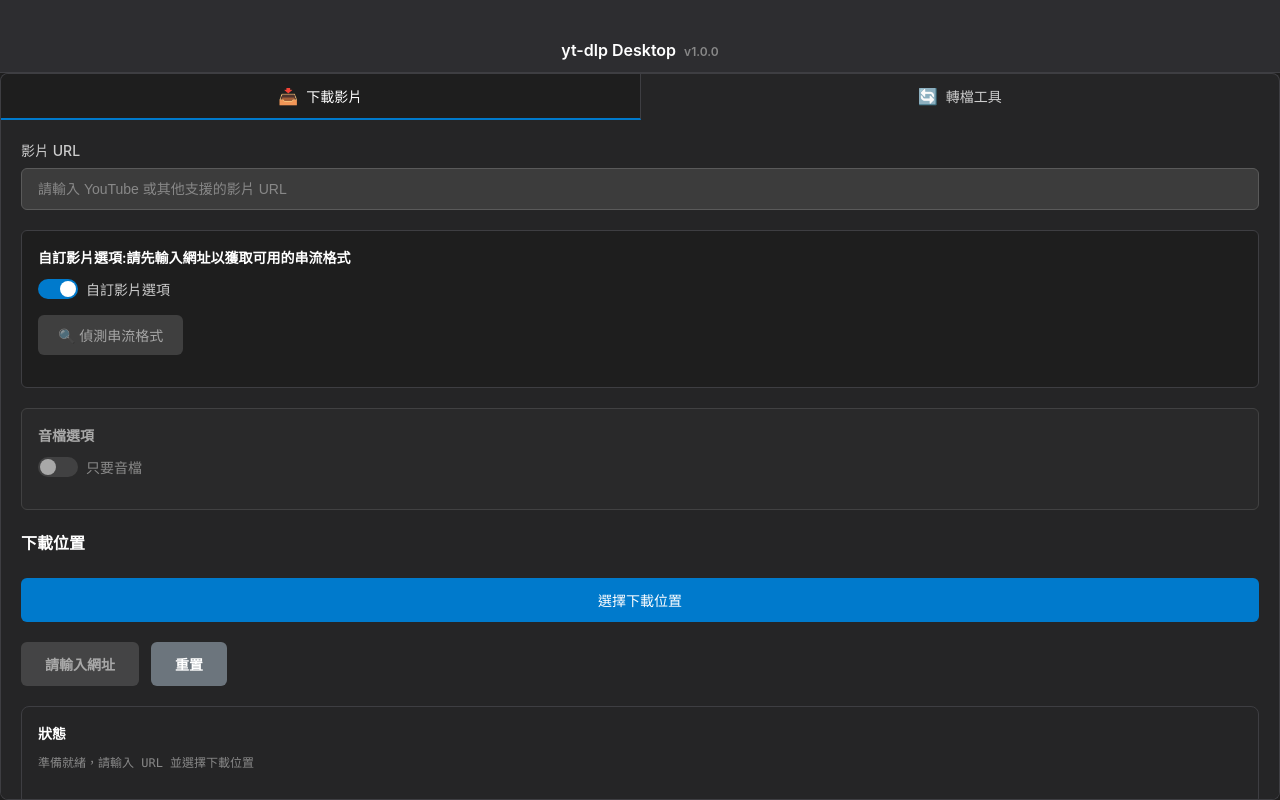
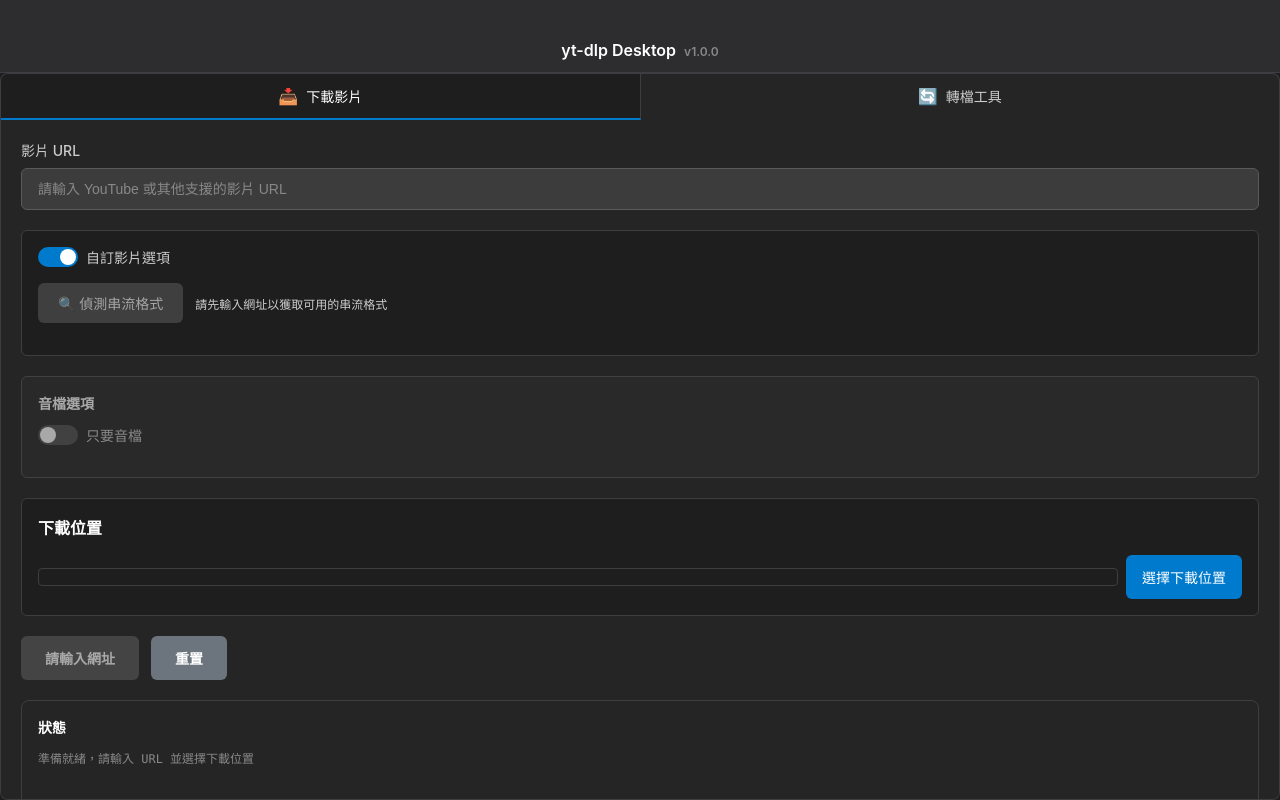
Before and after one commit to harryuan65/yt-dlp-tool, a React (Create React App) app: page / in a window 1280 px wide. Built offline with nearby package versions, Linux system fonts and the light colour scheme.

Commit message:
fix: fix audio only selection

```diff
--- a/public/electron.js
+++ b/public/electron.js
@@ -194,7 +194,6 @@ ipcMain.handle(
 
         ytdlp.stdout.on("data", (data) => {
           output += data.toString();
-          // 發送進度更新到渲染進程
           mainWindow.webContents.send("download-progress", data.toString());
         });
 
--- a/src/components/DownloadTab/DownloadTab.interface.ts
+++ b/src/components/DownloadTab/DownloadTab.interface.ts
@@ -3,6 +3,7 @@ export interface DownloadOptions {
   enableAudio: boolean;
   videoFormat: string;
   audioFormat: string;
+  audioOnly: boolean;
   audioOutputFormat: string;
 }
 
--- a/src/components/DownloadTab/DownloadTab.tsx
+++ b/src/components/DownloadTab/DownloadTab.tsx
@@ -33,6 +33,12 @@ const DownloadPathSection = styled.div`
   gap: 8px;
 `;
 
+const PathRow = styled.div`
+  display: flex;
+  gap: 8px;
+  align-items: center;
+`;
+
 const PathButton = styled.button`
   padding: 12px 16px;
   background-color: #007acc;
@@ -43,6 +49,8 @@ const PathButton = styled.button`
   font-weight: 500;
   cursor: pointer;
   transition: background-color 0.2s;
+  flex-shrink: 0; /* 防止按鈕被壓縮 */
+  white-space: nowrap; /* 防止文字換行 */
 
   &:hover {
     background-color: #005a9e;
@@ -54,17 +62,23 @@ const PathButton = styled.button`
   }
 `;
 
-const PathDisplay = styled.div`
+const PathDisplay = styled.span`
+  display: flex;
+  align-items: center;
   padding: 8px 12px;
   background-color: #1e1e1e;
   border: 1px solid #3e3e42;
   border-radius: 4px;
   font-size: 12px;
   color: #cccccc;
-  word-break: break-all;
+  flex: 1; /* 佔據剩餘空間 */
+  min-width: 0; /* 允許文字截斷 */
+  overflow: hidden;
+  text-overflow: ellipsis;
+  white-space: nowrap;
 `;
 
-const OptionSection = styled.div<{ $disabled: boolean }>`
+const OptionSection = styled.div<{ $disabled?: boolean }>`
   background-color: ${(props: any) => (props.$disabled ? "#2d2d2d" : "#1e1e1e")};
   border: 1px solid ${(props: any) => (props.$disabled ? "#555" : "#3e3e42")};
   border-radius: 6px;
@@ -210,6 +224,11 @@ const DetectButton = styled.button`
   }
 `;
 
+const DetectHint = styled.span`
+  margin-left: 12px;
+  font-size: 12px;
+  color: #cccccc;
+`;
 
 interface ToolsStatus {
   ytdlp: boolean;
@@ -218,8 +237,6 @@ interface ToolsStatus {
 
 function DownloadTab({ toolsStatus }: { toolsStatus: ToolsStatus }) {
   const [url, setUrl] = useState("");
-  const [audioOnly, setAudioOnly] = useState(false);
-  const [audioFormat, setAudioFormat] = useState("mp3");
   const [downloadPath, setDownloadPath] = useState("");
   const [status, setStatus] = useState("ready");
   const [logs, setLogs] = useState(["準備就緒，請輸入 URL 並選擇下載位置"]);
@@ -232,7 +249,8 @@ function DownloadTab({ toolsStatus }: { toolsStatus: ToolsStatus }) {
     enableAudio: false,
     videoFormat: "",
     audioFormat: "",
-    audioOutputFormat: "",
+    audioOnly: false,
+    audioOutputFormat: "mp3",
   });
 
   // 設定預設下載路徑
@@ -416,8 +434,6 @@ function DownloadTab({ toolsStatus }: { toolsStatus: ToolsStatus }) {
     setLogs(["準備就緒，請輸入 URL 並選擇下載位置"]);
     setUrl("");
     setDownloadPath("");
-    setAudioOnly(false);
-    setAudioFormat("mp3");
     setIsFormatDetected(false);
     setFormatOptions([]);
     setEnableCustomOptions(true);
@@ -426,11 +442,40 @@ function DownloadTab({ toolsStatus }: { toolsStatus: ToolsStatus }) {
       enableAudio: false,
       videoFormat: "",
       audioFormat: "",
-      audioOutputFormat: "",
+      audioOnly: false,
+      audioOutputFormat: "mp3",
+    });
+  };
+
+  const switchEnableCustomOptions = (checked: boolean) => {
+    setEnableCustomOptions(checked);
+    if(checked) {
+      setOptions({
+        ...options,
+        audioOnly: false,
+      });
+    }
+  };
+
+  const switchAudioOnlyMode = (checked: boolean) => {
+    setOptions({
+      ...options,
+      audioOnly: checked,
+    });
+    if(checked) {
+      setEnableCustomOptions(false);
+    }
+  };
+
+  const handleAudioOutputFormatChange = (format: "mp3" | "wav") => {
+    setOptions({
+      ...options,
+      audioOutputFormat: format,
     });
   };
 
   const handleDownload = async () => {
+    console.log(JSON.stringify({options, enableCustomOptions}, null, 2));
     if (!url) {
       setStatus("error");
       const errorMsg = "請輸入有效的 URL";
@@ -446,7 +491,7 @@ function DownloadTab({ toolsStatus }: { toolsStatus: ToolsStatus }) {
     }
 
     // 如果是自訂選項模式且影片下載且未偵測格式，則要求先偵測
-    if (enableCustomOptions && !audioOnly && !isFormatDetected) {
+    if (enableCustomOptions && !options.audioOnly && !isFormatDetected) {
       setStatus("error");
       const errorMsg = "請先點擊「偵測串流格式」來獲取可用的格式選項";
       setLogs((prev) => [...prev, errorMsg]);
@@ -496,7 +541,6 @@ function DownloadTab({ toolsStatus }: { toolsStatus: ToolsStatus }) {
     }
   };
 
-
   const getDownloadStatus = () => status === "downloading"
   ? "downloading"
   : !url || !downloadPath
@@ -513,20 +557,17 @@ function DownloadTab({ toolsStatus }: { toolsStatus: ToolsStatus }) {
       />
 
       <OptionSection $disabled={!enableCustomOptions}>
-        <OptionTitle>
-          自訂影片選項<span>:請先輸入網址以獲取可用的串流格式</span>
-        </OptionTitle>
         <CustomOptionsToggle>
           <CustomOptionsSwitch $enabled={enableCustomOptions}>
             <CustomOptionsInput
               type="checkbox"
               checked={enableCustomOptions}
-              onChange={(e) => setEnableCustomOptions(e.target.checked)}
+              onChange={(e) => switchEnableCustomOptions(e.target.checked)}
             />
             <CustomOptionsSlider $enabled={enableCustomOptions} />
           </CustomOptionsSwitch>
           <CustomOptionsLabel
-            onClick={() => setEnableCustomOptions(!enableCustomOptions)}
+            onClick={() => switchEnableCustomOptions(!enableCustomOptions)}
           >
             自訂影片選項
           </CustomOptionsLabel>
@@ -540,7 +581,7 @@ function DownloadTab({ toolsStatus }: { toolsStatus: ToolsStatus }) {
             >
               {isDetectingFormats ? "偵測中..." : "🔍 偵測串流格式"}
             </DetectButton>
-
+            <DetectHint>請先輸入網址以獲取可用的串流格式</DetectHint>
             {isFormatDetected && (
               <FormatSelectionPanel
                 videoFormats={formatOptions.filter(
@@ -550,10 +591,7 @@ function DownloadTab({ toolsStatus }: { toolsStatus: ToolsStatus }) {
                   (f) => f.type === "audio only"
                 )}
                 options={options}
-                onChange={(data) => {
-                  console.log(data);
-                  setOptions(data);
-                }}
+                onChange={setOptions}
               />
             )}
           </>
@@ -562,21 +600,20 @@ function DownloadTab({ toolsStatus }: { toolsStatus: ToolsStatus }) {
       <OptionSection $disabled={enableCustomOptions}>
         <OptionTitle>音檔選項</OptionTitle>
         <AudioToggle>
-          <ToggleSwitch $enabled={audioOnly}>
+          <ToggleSwitch $enabled={options.audioOnly}>
             <ToggleInput
               type="checkbox"
-              checked={audioOnly}
-              onChange={(e) => setAudioOnly(e.target.checked)}
-              disabled={enableCustomOptions}
+              checked={options.audioOnly}
+              onChange={(e) => switchAudioOnlyMode(e.target.checked)}
             />
-            <ToggleSlider $enabled={audioOnly} />
+            <ToggleSlider $enabled={options.audioOnly} />
           </ToggleSwitch>
-          <ToggleLabel onClick={() => !enableCustomOptions && setAudioOnly(!audioOnly)}>
+          <ToggleLabel>
             只要音檔
           </ToggleLabel>
         </AudioToggle>
 
-        {audioOnly && (
+        {options.audioOnly && (
           <AudioFormatOptions>
             <FormatOption>
               <RadioInput
@@ -584,9 +621,9 @@ function DownloadTab({ toolsStatus }: { toolsStatus: ToolsStatus }) {
                 id="mp3"
                 name="audioFormat"
                 value="mp3"
-                checked={audioFormat === "mp3"}
-                onChange={(e) => setAudioFormat(e.target.value)}
-                disabled={enableCustomOptions}
+                checked={options.audioOutputFormat === "mp3"}
+                onChange={(e) => handleAudioOutputFormatChange("mp3")}
+                disabled={!options.audioOnly}
               />
               <RadioLabel htmlFor="mp3">MP3</RadioLabel>
             </FormatOption>
@@ -596,9 +633,9 @@ function DownloadTab({ toolsStatus }: { toolsStatus: ToolsStatus }) {
                 id="wav"
                 name="audioFormat"
                 value="wav"
-                checked={audioFormat === "wav"}
-                onChange={(e) => setAudioFormat(e.target.value)}
-                disabled={enableCustomOptions}
+                checked={options.audioOutputFormat === "wav"}
+                onChange={(e) => handleAudioOutputFormatChange("wav")}
+                disabled={!options.audioOnly}
               />
               <RadioLabel htmlFor="wav">WAV</RadioLabel>
             </FormatOption>
@@ -606,13 +643,15 @@ function DownloadTab({ toolsStatus }: { toolsStatus: ToolsStatus }) {
         )}
       </OptionSection>
 
-      <DownloadPathSection>
+      <OptionSection>
         <SectionTitle>下載位置</SectionTitle>
-        <PathButton onClick={handleSelectPath}>
-          選擇下載位置
-        </PathButton>
-        {downloadPath && <PathDisplay>{downloadPath}</PathDisplay>}
-      </DownloadPathSection>
+        <PathRow>
+          <PathDisplay>{downloadPath}</PathDisplay>
+          <PathButton onClick={handleSelectPath}>
+            選擇下載位置
+          </PathButton>
+        </PathRow>
+      </OptionSection>
 
       <div style={{ display: 'flex', gap: '12px' }}>
         <DownloadButton
--- a/src/components/StatusPanel.tsx
+++ b/src/components/StatusPanel.tsx
@@ -1,4 +1,3 @@
-import React from "react";
 import styled from "styled-components";
 
 const Panel = styled.div`
@@ -6,7 +5,9 @@ const Panel = styled.div`
   border: 1px solid #3e3e42;
   border-radius: 8px;
   padding: 16px;
-  min-height: 100px;
+  min-height: 500px;
+  overflow: scroll;
+  margin-bottom: 12px;
 `;
 
 const Title = styled.h3`
@@ -19,12 +20,8 @@ const Title = styled.h3`
 const StatusContent = styled.div<{ status?: string }>`
   font-family: "Monaco", "Menlo", "Ubuntu Mono", monospace;
   font-size: 12px;
-  line-height: 1.4;
   white-space: pre-wrap;
   word-break: break-all;
-  min-height: 300px;
-  max-height: 500px;
-  overflow-y: auto;
 
   ${(props) => {
     switch (props.status) {
@@ -38,13 +35,6 @@ const StatusContent = styled.div<{ status?: string }>`
         return "color: #888;";
     }
   }}
-`;
-
-const EmptyState = styled.div`
-  color: #666;
-  font-style: italic;
-  text-align: center;
-  padding: 20px;
 `;
 
 interface StatusPanelProps {
--- a/src/utils/command.js
+++ b/src/utils/command.js
@@ -8,24 +8,17 @@ function buildCommandArgs({ options, downloadPath, url }) {
     options.videoFormat &&
     options.audioFormat
   ) {
-    // 影片+音檔組合
     args.push(`-f`, `${options.videoFormat}+${options.audioFormat}`);
   } else if (options.enableVideo && options.videoFormat) {
-    // 只要影片
     args.push(`-f`, options.videoFormat);
   } else if (options.enableAudio && options.audioFormat) {
-    // 只要音檔
     args.push(`-f`, options.audioFormat);
-    if (options.audioOutputFormat) {
-      args.push(`--extract-audio`, `--audio-format`, options.audioOutputFormat);
-    }
   } else if (options.format && options.format !== "auto") {
-    // 傳統格式選項
     args.push(`-f`, options.format);
   }
 
-  if (!options.enableVideo && !options.enableAudio && options.audioFormat) {
-    args.push(`--extract-audio`, `--audio-format`, options.audioFormat);
+  if (options.audioOnly && options.audioOutputFormat) {
+    args.push(`--extract-audio`, `--audio-format`, options.audioOutputFormat);
   }
 
   args.push(url);
```
